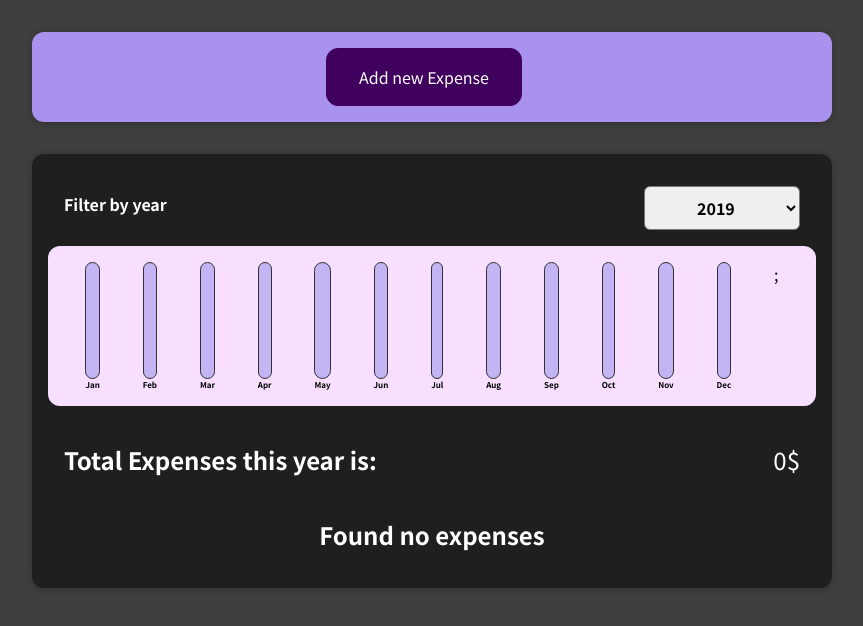
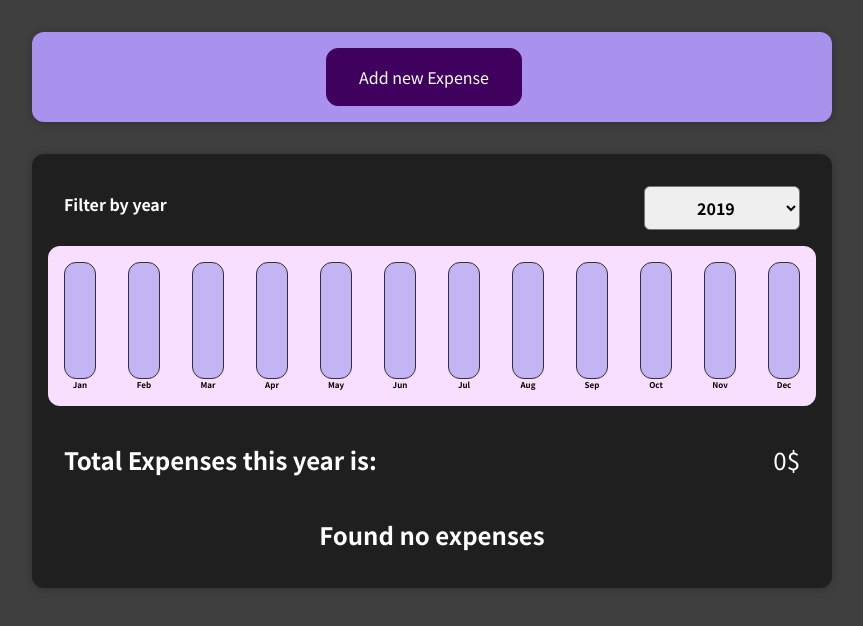
Before and after one commit to RobyDoby/React-Expenses-tracker, a React (Create React App) app: page / in a window 1280 px wide. Shown: the top 626 px of the page, without its empty margins (208-1071 px from the left). Built offline with nearby package versions, Linux system fonts and the light colour scheme.

Commit message:
added dynamic css props and fixed charbars width

```diff
--- a/src/components/Chart/Chart.css
+++ b/src/components/Chart/Chart.css
@@ -4,6 +4,7 @@
    background-color: #f8dfff;
    text-align: center;
    display: flex;
+   gap: 2rem;
    justify-content: space-around;
    height: 10rem;
 }
--- a/src/components/Chart/Chart.js
+++ b/src/components/Chart/Chart.js
@@ -4,6 +4,9 @@ import './Chart.css';
 const Chart = (props) => {
    const dataPointValues = props.dataPoints.map((dataPoint) => dataPoint.value);
    const totalMaximum = Math.max(...dataPointValues);
+   const chartBarNumbers = props.dataPoints.length;
+   const root = document.documentElement;
+   root.style.setProperty('--chartbars-number', chartBarNumbers);
 
    return (
       <div className="chart">
@@ -15,7 +18,6 @@ const Chart = (props) => {
                key={dataPoint.label}
             />
          ))}
-         ;
       </div>
    );
 };
--- a/src/components/Chart/ChartBar.css
+++ b/src/components/Chart/ChartBar.css
@@ -1,5 +1,7 @@
 .chart-bar {
    height: 100%;
+   max-width: calc(100% / var(--chartbars-number));
+   flex: 1 1 calc(100% / var(--chartbars-number));
    display: flex;
    flex-direction: column;
    align-items: center;
```
Also changed, not shown: 1 other file (tests, documents, lock files or other folders).
